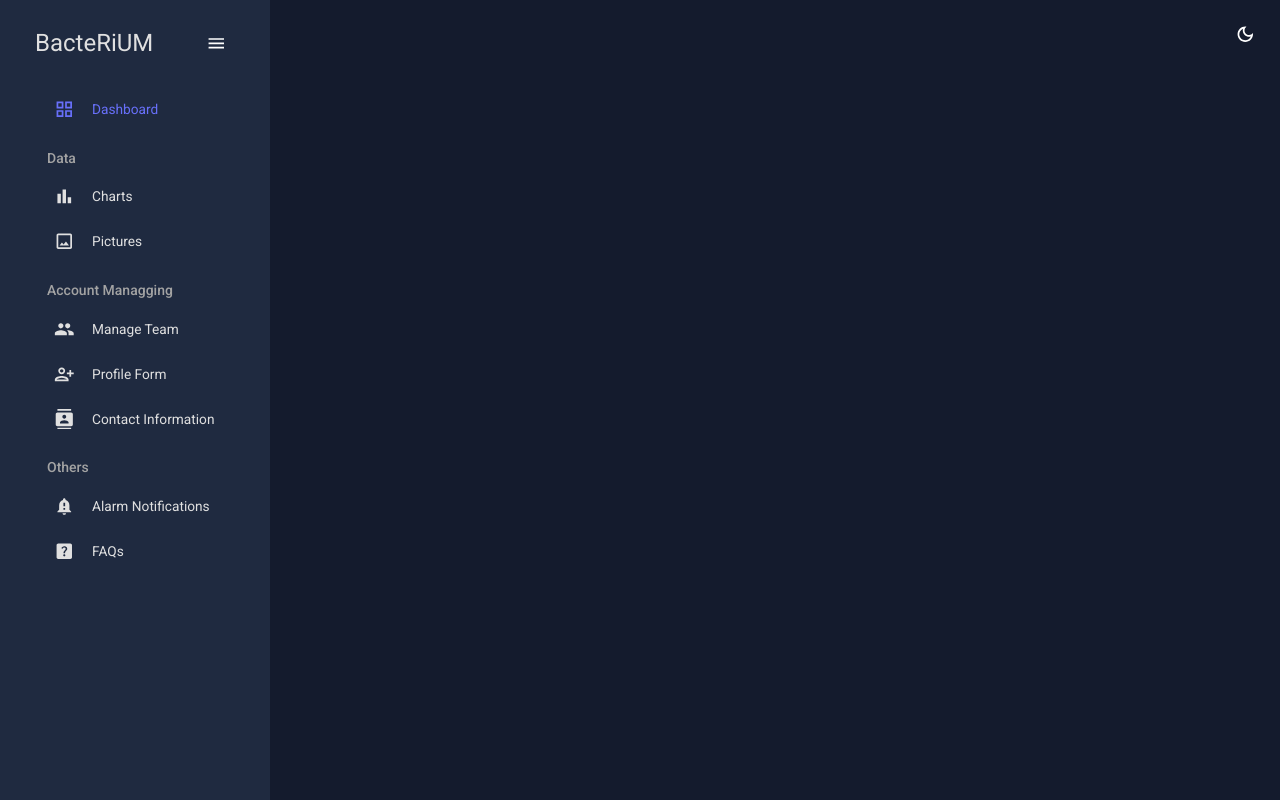
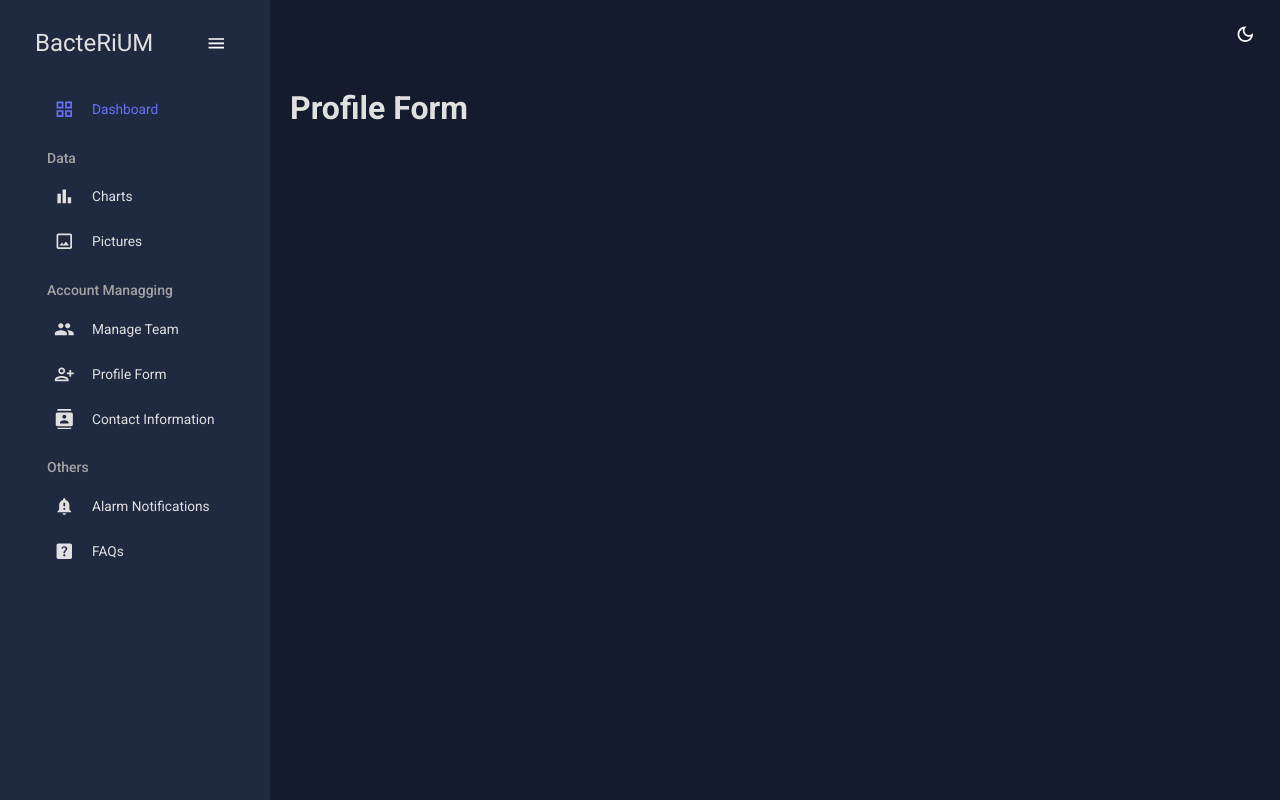
Before and after one commit to gustavosotero/BacteRiUM, a React (Create React App) app in the folder bacteriumdashboard/: page /profileForm in a window 1280 px wide. Built offline with nearby package versions, Linux system fonts and the light colour scheme.

Commit message:
contact information header margin fixed and profile form page implementation started

```diff
--- a/bacteriumdashboard/src/App.js
+++ b/bacteriumdashboard/src/App.js
@@ -11,7 +11,7 @@ import ContactInfo from "./scenes/contactInformation/ContactInfo";
 // import Charts from "./scenes/charts/charts";
 // import PicturesPage from "./scenes/picturesPage/PicturesPage";
 // import ManageTeam from "./scenes/manageTeam/ManageTeam";
-// import ProfileForm from "./scenes/profileForm/ProfileForm";
+import ProfileForm from "./scenes/profileForm/ProfileForm";
 
 
 
@@ -33,7 +33,7 @@ function App() {
               {/* <Route path="/charts" element={<Charts/>}/> */}
               {/* <Route path="/picturesPage" element={<PicturesPage/>}/> */}
               {/* <Route path="/manageTeam" element={<ManageTeam/>}/> */}
-              {/* <Route path="/profileForm" element={<ProfileForm/>}/> */}
+              <Route path="/profileForm" element={<ProfileForm/>}/>
               <Route path="/contactInformation" element={<ContactInfo/>}/>
               {/* <Route path="/alertNotification" element={<AlertNotification/>}/> */}
               <Route path="/faq's" element={<FAQ/>}/>
--- a/bacteriumdashboard/src/scenes/contactInformation/ContactInfo.jsx
+++ b/bacteriumdashboard/src/scenes/contactInformation/ContactInfo.jsx
@@ -4,8 +4,8 @@ import Headers from '../../Components/Headers';
 
 const ContactInfo = () => {
   return (
-    <Box sx={{ p: 4 }}>
-      <Headers title={"Contact Information"} />
+    <Box margin = "20px">
+    <Headers title={"Contact Information"} />
       <Grid container spacing={3}>
         {/* Email */}
         <Grid item xs={12} md={6} lg={4}>
--- a/bacteriumdashboard/src/scenes/profileForm/ProfileForm.jsx
+++ b/bacteriumdashboard/src/scenes/profileForm/ProfileForm.jsx
@@ -1,8 +1,16 @@
-
+import { Box, useTheme, Typography } from "@mui/material";
+import Headers from "../../Components/Headers";
+import { tokens } from "../../theme";
 
 const ProfileForm = () => {
 
-    return <div>ProfileForm</div>
+    return (
+        <Box margin={"20px"}>
+
+            <Headers title={"Profile Form"}/>
+
+        </Box>
+    )
 }
 
 export default ProfileForm;
```
